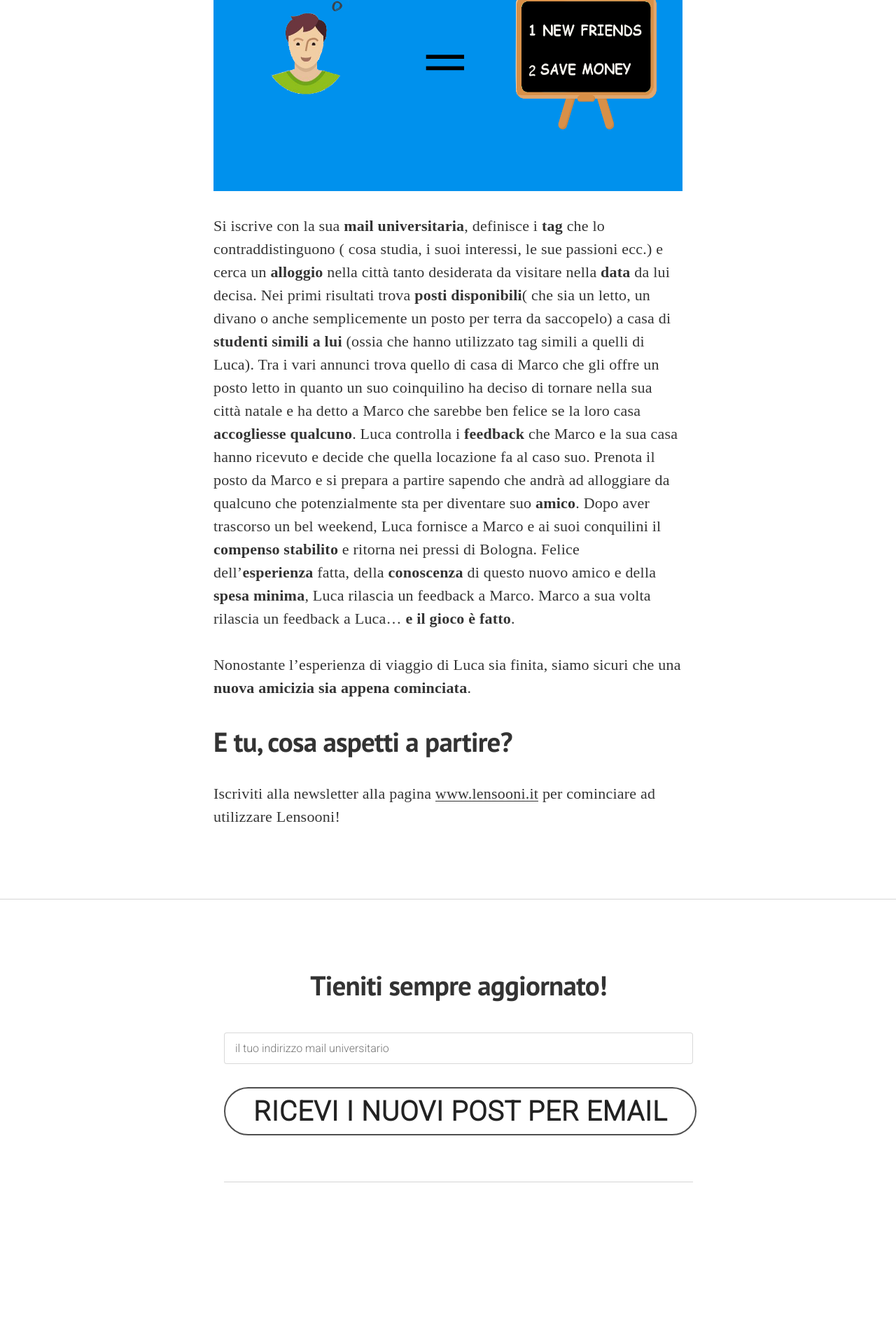
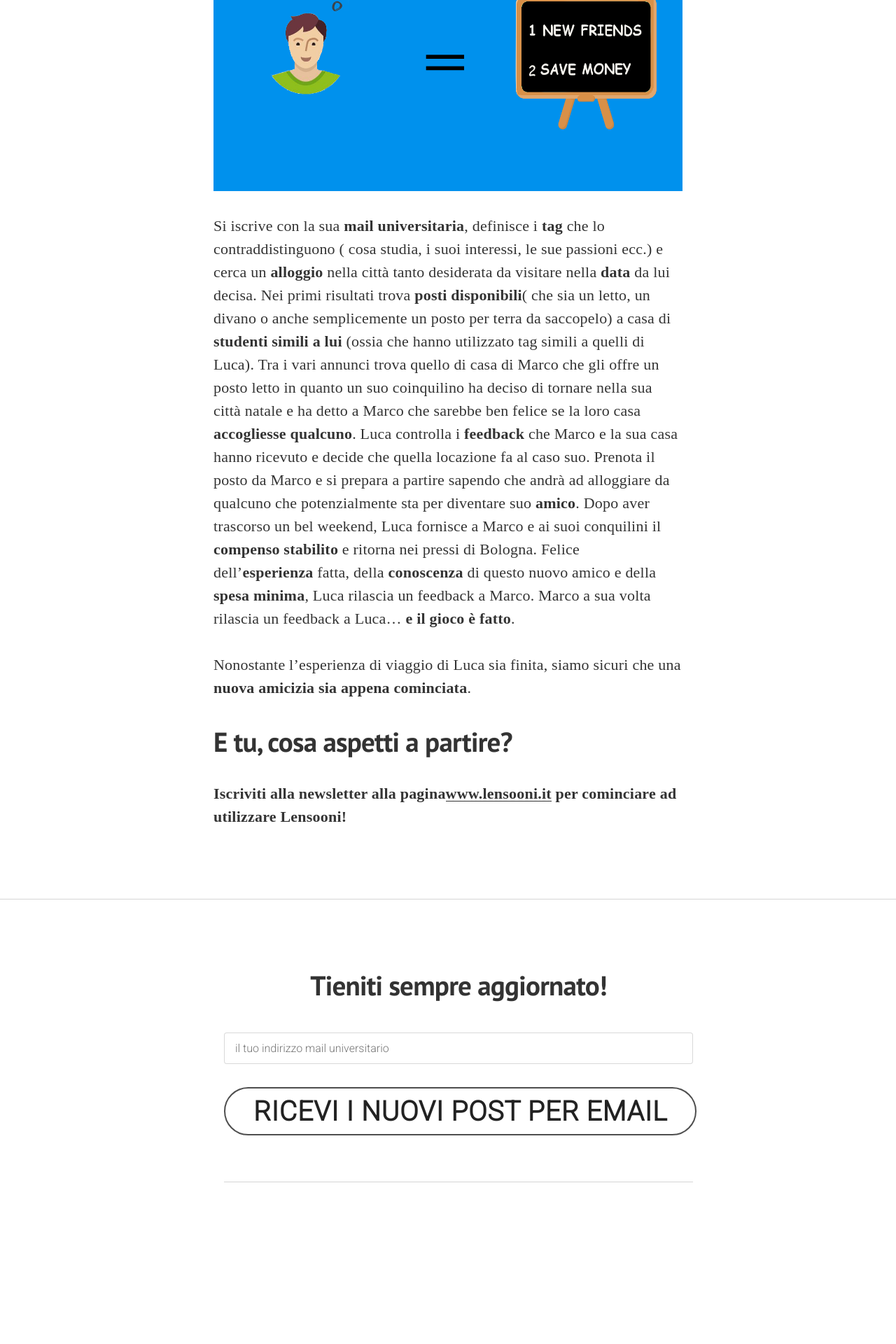
Before and after one commit to Giachelli/blog, a Jekyll site: the page built from _posts/2017-08-21-come-funziona-Lensooni.markdown, in a window 1280 px wide. Shown: the part 1146-3066 px from the top of the page at 70% size. Built offline with Jekyll 4.4.1, drawn with Linux system fonts in a browser that asks for light colours; nearby versions of some CDN libraries; some web fonts are replaced; Markdown is read by kramdown in place of the engine named in the settings; comment, search, counter and statistics services are not loaded.

```diff
--- a/_posts/2017-08-21-come-funziona-Lensooni.markdown
+++ b/_posts/2017-08-21-come-funziona-Lensooni.markdown
@@ -27,4 +27,4 @@ Nonostante l'esperienza di viaggio di Luca sia finita, siamo sicuri che una **nu
 
 ### E tu, cosa aspetti a partire?
 
-Iscriviti alla newsletter alla pagina [www.lensooni.it](http://www.lensooni.it) per cominciare ad utilizzare Lensooni!
+**Iscriviti alla newsletter alla pagina[www.lensooni.it](http://www.lensooni.it) per cominciare ad utilizzare Lensooni!**
```
